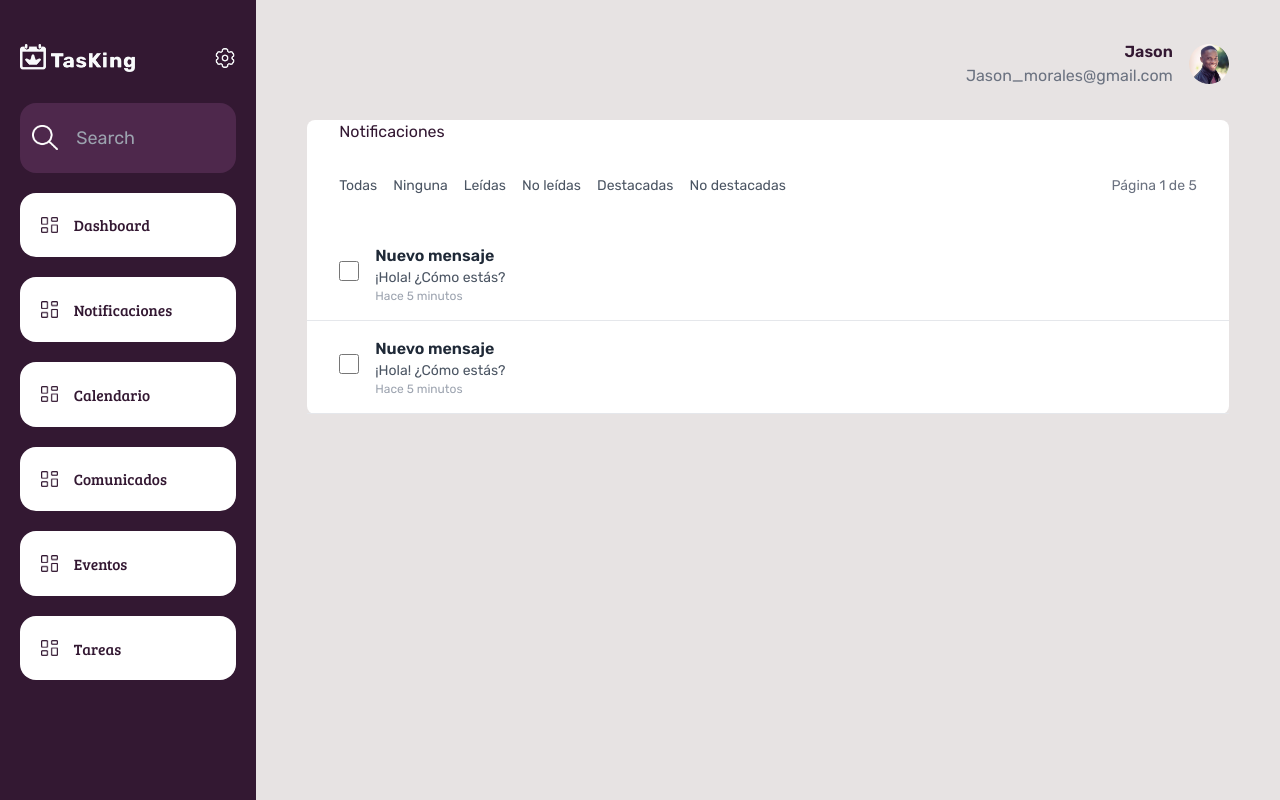
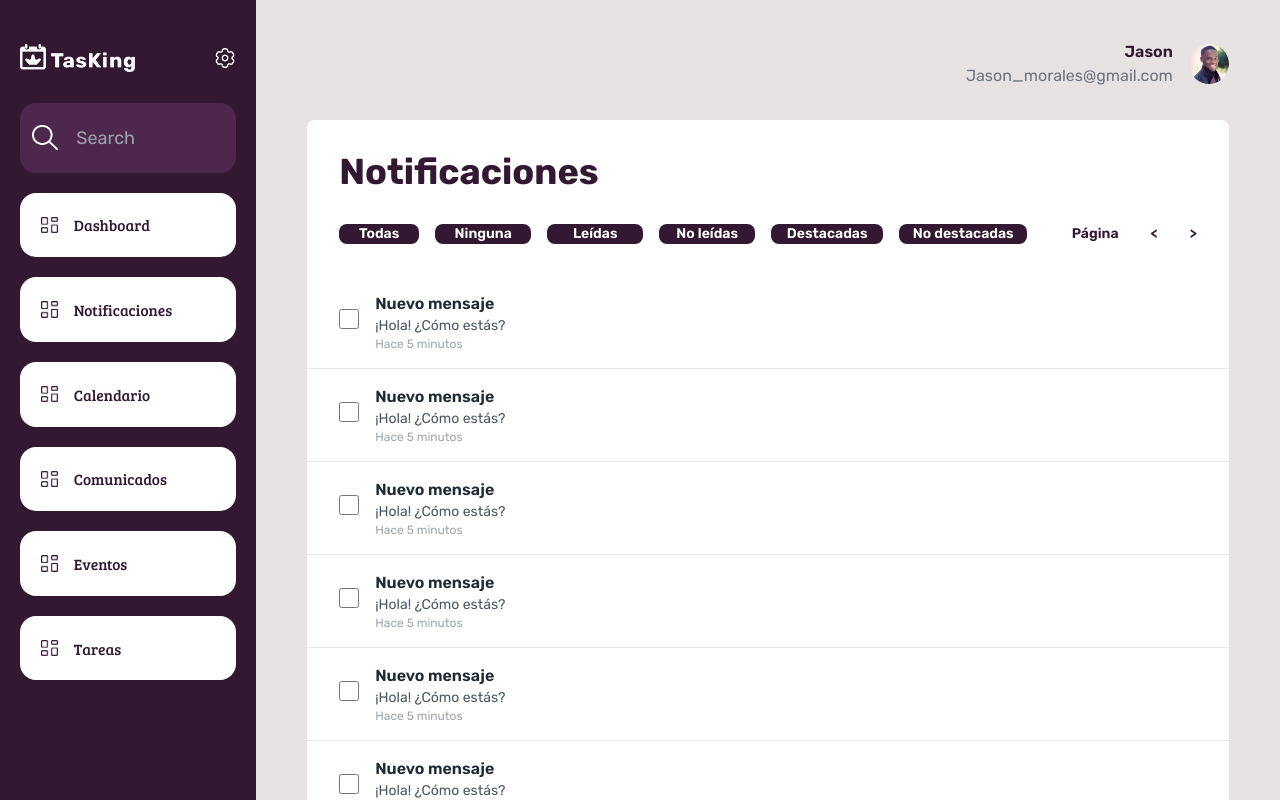
Before and after one commit to Jeranguz/Proyecto_interactivas2, a React (Vite) app in the folder tasKing/: page / in a window 1280 px wide. Shown: the top 800 px of the page. Built offline with nearby package versions, Linux system fonts and the light colour scheme.

Commit message:
Cambios css

```diff
--- a/tasKing/src/components/App.jsx
+++ b/tasKing/src/components/App.jsx
@@ -1,6 +1,3 @@
-import { Notification } from './Notification';
-import { SideBar } from './SideBar';
-import Profile from '../assets/imgs/profile.png';
 import { PaginaNotificaciones } from './PaginaNotificaciones';
 
 export function App() {
--- a/tasKing/src/components/Notification.jsx
+++ b/tasKing/src/components/Notification.jsx
@@ -1,40 +1,52 @@
 import '../index.css';
 import React, { useState } from 'react';
 
-export function Noti(){
+export function Noti() {
+
     const selectAll = () => {
         // Implementación de la función Seleccionar todo
     };
+
     const selectNull = () => {
         // Implementación de la función Seleccionar ninguna
     };
+
     const showRead = () => {
         // Implementación de la función Mostrar leídas
     };
+
     const showUnread = () => {
         // Implementación de la función Mostrar no leídas
     };
+
     const highLighted = () => {
         // Implementación de la función Mostar destacadas
     };
+
     const noHighLighted = () => {
         // Implementación de la función Mostrar no destacadas
     };
+
     return(
+        <div className="grid">
+            <h1 className="flex text-4xl font-bold text-center mt-8 mx-8">Notificaciones</h1>
+            <div className="flex items-center justify-between mx-8 my-8">
+                <div className="flex gap-4 items-center justify-center">
+                    <button className="text-sm w-20 font-semibold rounded-lg bg-primary text-textWhite hover:opacity-50" onClick={selectAll}>Todas</button>
+                    <button className="text-sm w-24 font-semibold rounded-lg bg-primary text-textWhite hover:opacity-50" onClick={selectNull}>Ninguna</button>
+                    <button className="text-sm w-24 font-semibold rounded-lg bg-primary text-textWhite hover:opacity-50" onClick={showRead}>Leídas</button>
+                    <button className="text-sm w-24 font-semibold rounded-lg bg-primary text-textWhite hover:opacity-50" onClick={showUnread}>No leídas</button>
+                    <button className="text-sm w-28 font-semibold rounded-lg bg-primary text-textWhite hover:opacity-50" onClick={highLighted}>Destacadas</button>
+                    <button className="text-sm w-32 font-semibold rounded-lg bg-primary text-textWhite hover:opacity-50" onClick={noHighLighted}>No destacadas</button>
+                </div>
+                <div className="flex gap-8 items-center justify-center">
+                    <span className="text-sm font-semibold text-primary">Página</span>
+                    <button className="text-sm font-semibold text-primary">{"<"}</button>
+                    <button className="text-sm font-semibold text-primary">{">"}</button>
+                </div>
+            </div>
             <div>
-            <h1 className="flex my-8 mx-8">Notificaciones</h1>
-            <div className="flex items-center justify-between mx-8 my-8">
-                <div className="flex gap-4 items-center">
-                    <button className="text-sm text-gray-600 hover:text-gray-800" onClick={selectAll}>Todas</button>
-                    <button className="text-sm text-gray-600 hover:text-gray-800" onClick={selectNull}>Ninguna</button>
-                    <button className="text-sm text-gray-600 hover:text-gray-800" onClick={showRead}>Leídas</button>
-                    <button className="text-sm text-gray-600 hover:text-gray-800" onClick={showUnread}>No leídas</button>
-                    <button className="text-sm text-gray-600 hover:text-gray-800" onClick={highLighted}>Destacadas</button>
-                    <button className="text-sm text-gray-600 hover:text-gray-800" onClick={noHighLighted}>No destacadas</button>
-                </div>
-                <div className="flex gap-2 items-center">
-                    <span className="text-sm text-gray-500">Página 1 de 5</span>
-                </div>
+
             </div>
         </div>
     )
@@ -45,21 +57,24 @@ export function Notification({ title, body, time }) {
     const [highlighted] = useState(false);
     const [read, setRead] = useState(false);
     const [showOptions, setShowOptions] = useState(false);
+
     const toggleRead = () => {
         setRead(!read);
     };
+
     const archive = () => {
         // Implementación de la función de archivar
     };
+
     const deleteNotification = () => {
         // Implementación de la función de borrar
     };
+
     const postpone = () => {
         // Implementación de la función de posponer
     };
 
     return (
-    <>
         <div
             className={`flex items-center py-4 px-8 border-b border-gray-200 ${highlighted ? 'bg-yellow-100' : ''} ${read ? 'bg-gray-100' : ''}`}
             onMouseEnter={() => setShowOptions(true)}
@@ -102,6 +117,5 @@ export function Notification({ title, body, time }) {
                 </button>
             </div>
         </div>
-    </>
     );
 }
--- a/tasKing/src/components/PaginaNotificaciones.jsx
+++ b/tasKing/src/components/PaginaNotificaciones.jsx
@@ -17,8 +17,33 @@ export function PaginaNotificaciones() {
             <img className="w-10 h-10 rounded-full" src={Profile} alt="" />
           </div>
         </div>
-        <div className="bg-white h-full rounded-lg mt-8 mx-8">
+        <div className="bg-white rounded-lg mx-8 my-8">
           <Noti/>
+          <Notification
+            title="Nuevo mensaje"
+            body="¡Hola! ¿Cómo estás?"
+            time="Hace 5 minutos"
+          />
+          <Notification
+            title="Nuevo mensaje"
+            body="¡Hola! ¿Cómo estás?"
+            time="Hace 5 minutos"
+          />
+          <Notification
+            title="Nuevo mensaje"
+            body="¡Hola! ¿Cómo estás?"
+            time="Hace 5 minutos"
+          />
+          <Notification
+            title="Nuevo mensaje"
+            body="¡Hola! ¿Cómo estás?"
+            time="Hace 5 minutos"
+          />
+          <Notification
+            title="Nuevo mensaje"
+            body="¡Hola! ¿Cómo estás?"
+            time="Hace 5 minutos"
+          />
           <Notification
             title="Nuevo mensaje"
             body="¡Hola! ¿Cómo estás?"
--- a/tasKing/src/main.jsx
+++ b/tasKing/src/main.jsx
@@ -1,10 +1,6 @@
 import React from 'react'
 import ReactDOM from 'react-dom/client'
 import './index.css'
-import { Nav } from './components/Nav.jsx'
-import { SideBar } from './components/SideBar.jsx'
-import { Notification } from './components/Notification.jsx'
-import { PaginaNotificaciones } from './components/PaginaNotificaciones.jsx'
 import { App } from './components/App.jsx'
 
 
```
Lines whose indentation alone changed are shown as unchanged.
